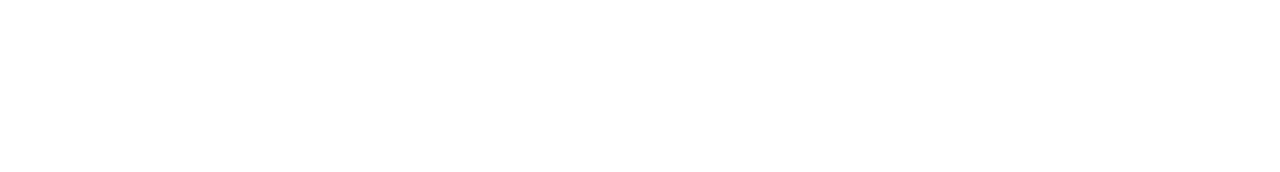
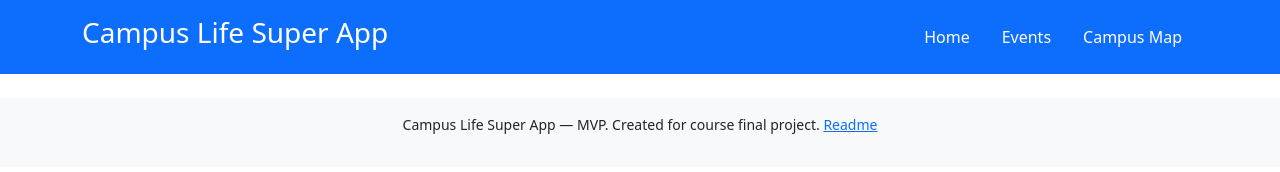
Before and after one commit to felipetramontin/COMPSVII-campus-life-super-app, a plain HTML site: page index.html in a window 1280 px wide. Drawn offline with nearby package versions, Linux system fonts and the light colour scheme.

Commit message:
Created header and footer

```diff
--- a/index.html
+++ b/index.html
@@ -12,6 +12,26 @@
 </head>
 
 <body>
+
+  <header class="bg-primary text-white p-3">
+    <div class="container d-flex justify-content-between align-items-center">
+      <h1 class="h3" id="brand">Campus Life Super App</h1>
+      <nav aria-label="Main navigation">
+        <ul class="nav">
+          <li class="nav-item"><a class="nav-link text-white" href="index.html">Home</a></li>
+          <li class="nav-item"><a class="nav-link text-white" href="events.html">Events</a></li>
+          <li class="nav-item"><a class="nav-link text-white" href="map.html">Campus Map</a></li>
+        </ul>
+      </nav>
+    </div>
+  </header>
+
+  <footer class="bg-light py-3 mt-4">
+    <div class="container text-center small">
+      <p>Campus Life Super App — MVP. Created for course final project. <a href="README.md">Readme</a></p>
+    </div>
+  </footer>
+
   <script src="https://cdn.jsdelivr.net/npm/bootstrap@5.3.2/dist/js/bootstrap.bundle.min.js"></script>
   <script src="js/script.js"></script>
 </body>
```
